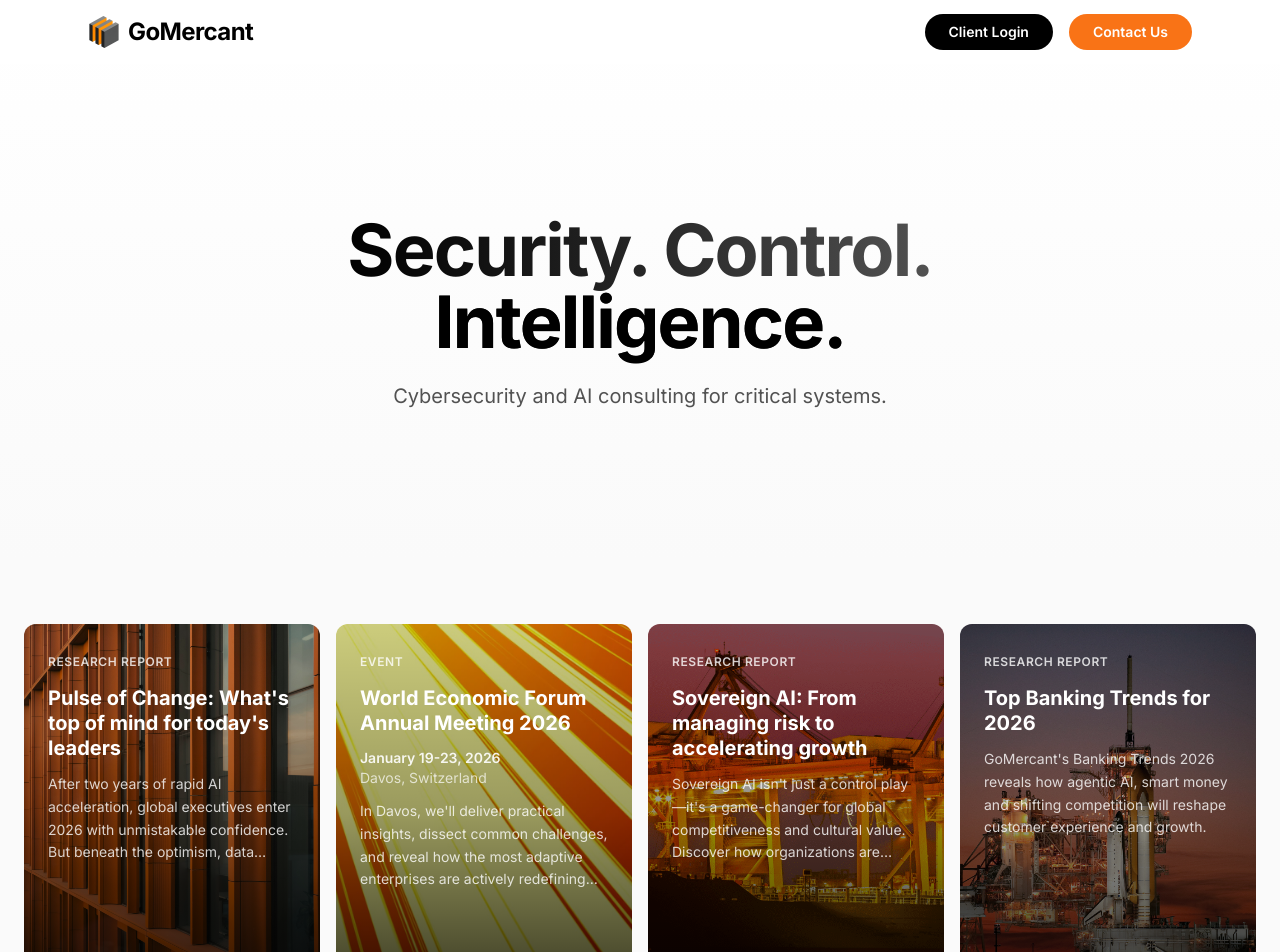
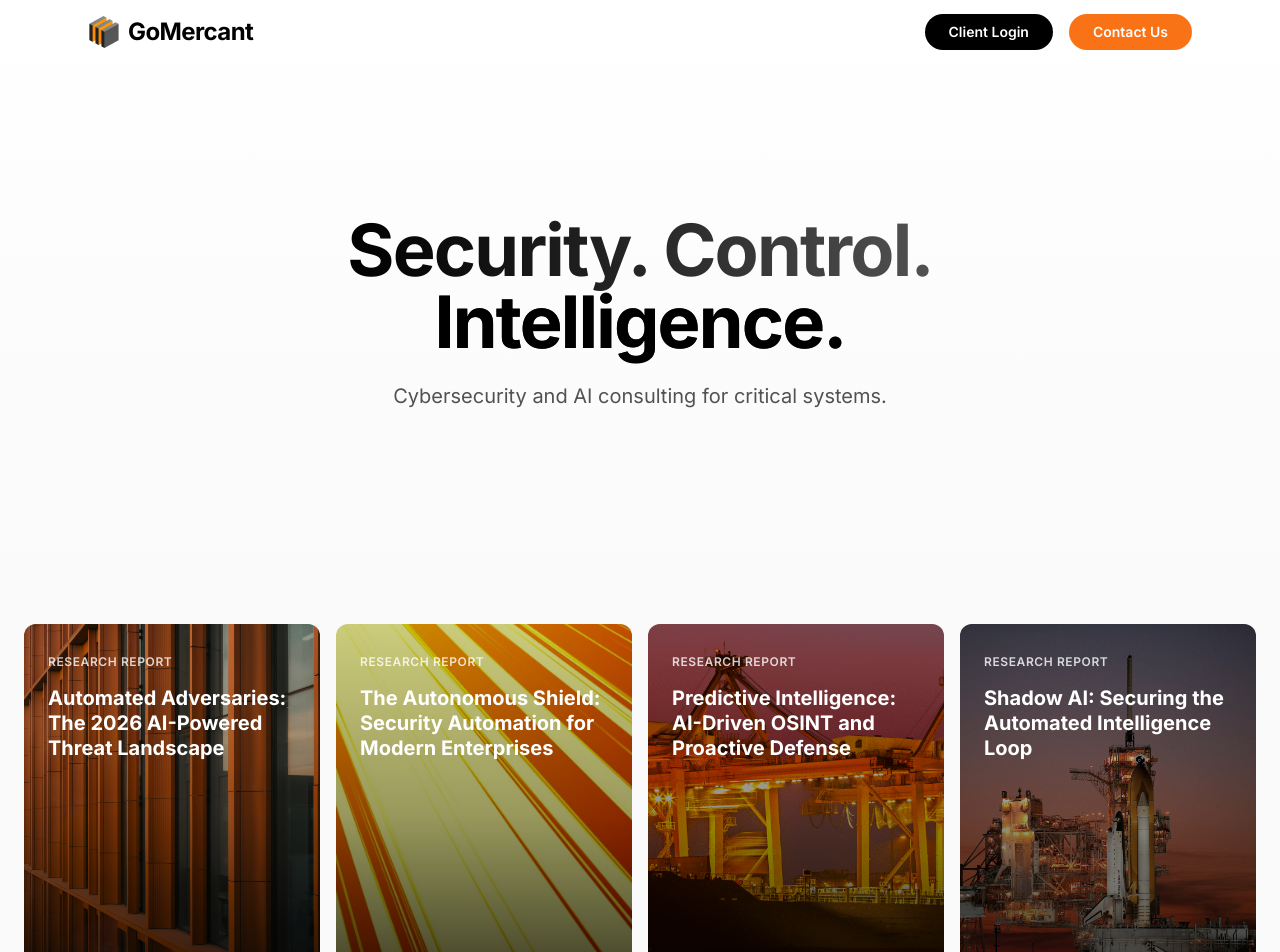
Before and after one commit to makwansoran/GoMercant.com, a Next.js app: page / in a window 1280 px wide. Shown: the top 952 px of the page. Built offline with nearby package versions, Linux system fonts and the light colour scheme.

Commit message:
Update 4 insight cards with new research titles, remove descriptions

```diff
--- a/components/premium-timeline-landing.tsx
+++ b/components/premium-timeline-landing.tsx
@@ -8,32 +8,22 @@ import { ChevronRight } from "lucide-react"
 const insightCards = [
   {
     category: "Research Report",
-    title: "Pulse of Change: What's top of mind for today's leaders",
-    description: "After two years of rapid AI acceleration, global executives enter 2026 with unmistakable confidence. But beneath the optimism, data shows a series of gaps standing in the way of scale and value.",
-    color: "bg-gradient-to-br from-orange-600 to-orange-900",
+    title: "Automated Adversaries: The 2026 AI-Powered Threat Landscape",
     image: "/images/card1.jpg",
   },
   {
-    category: "Event",
-    title: "World Economic Forum Annual Meeting 2026",
-    date: "January 19-23, 2026",
-    location: "Davos, Switzerland",
-    description: "In Davos, we'll deliver practical insights, dissect common challenges, and reveal how the most adaptive enterprises are actively redefining reinvention and accelerating growth within their industries.",
-    color: "bg-gradient-to-br from-blue-600 to-blue-900",
+    category: "Research Report",
+    title: "The Autonomous Shield: Security Automation for Modern Enterprises",
     image: "/images/card2.jpg",
   },
   {
     category: "Research Report",
-    title: "Sovereign AI: From managing risk to accelerating growth",
-    description: "Sovereign AI isn't just a control play—it's a game-changer for global competitiveness and cultural value. Discover how organizations are moving fast to secure their advantage and shape AI's future, following four bold moves.",
-    color: "bg-gradient-to-br from-teal-600 to-teal-900",
+    title: "Predictive Intelligence: AI-Driven OSINT and Proactive Defense",
     image: "/images/card3.jpg",
   },
   {
     category: "Research Report",
-    title: "Top Banking Trends for 2026",
-    description: "GoMercant's Banking Trends 2026 reveals how agentic AI, smart money and shifting competition will reshape customer experience and growth.",
-    color: "bg-gradient-to-br from-indigo-600 to-indigo-900",
+    title: "Shadow AI: Securing the Automated Intelligence Loop",
     image: "/images/card4.jpg",
   },
 ]
@@ -107,10 +97,7 @@ export function PremiumTimelineLanding({
                 whileInView={{ opacity: 1, y: 0 }}
                 viewport={{ once: true }}
                 transition={{ duration: 0.5, delay: index * 0.1 }}
-                className={cn(
-                  "group relative rounded-xl p-6 min-h-[380px] flex flex-col justify-between cursor-pointer overflow-hidden transition-transform hover:scale-[1.02]",
-                  !card.image && card.color
-                )}
+                className="group relative rounded-xl p-6 min-h-[380px] flex flex-col justify-between cursor-pointer overflow-hidden transition-transform hover:scale-[1.02]"
               >
                 {/* Background Image */}
                 {card.image && (
@@ -134,24 +121,9 @@ export function PremiumTimelineLanding({
                   </span>
 
                   {/* Title */}
-                  <h3 className="text-xl font-bold text-white leading-tight mb-3">
+                  <h3 className="text-xl font-bold text-white leading-tight">
                     {card.title}
                   </h3>
-
-                  {/* Event date/location if applicable */}
-                  {card.date && (
-                    <div className="mb-3">
-                      <p className="text-sm font-semibold text-white/90">{card.date}</p>
-                      {card.location && (
-                        <p className="text-sm text-white/70">{card.location}</p>
-                      )}
-                    </div>
-                  )}
-
-                  {/* Description */}
-                  <p className="text-sm text-white/80 leading-relaxed line-clamp-4">
-                    {card.description}
-                  </p>
                 </div>
 
                 {/* Expand Button */}
```
